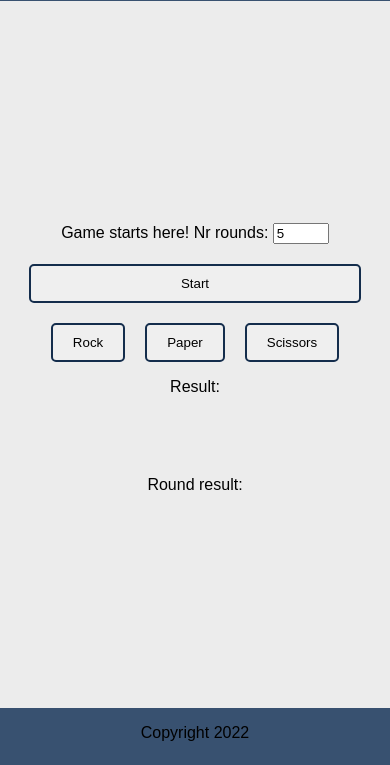
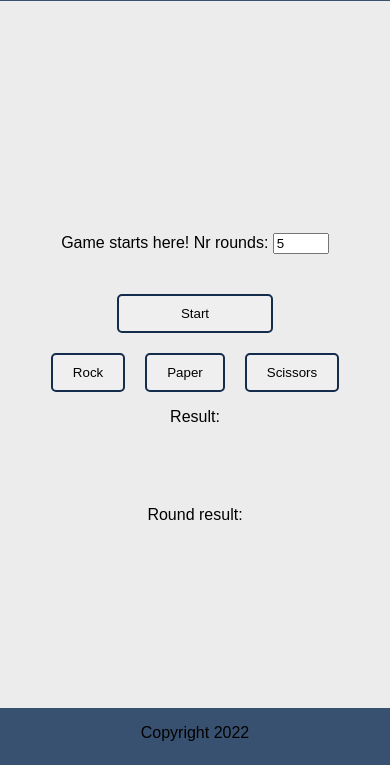
Before and after one commit to przewnic/Rock-paper-scissors, a plain HTML site: page index.html in a window 390 px wide. Shown: the part 79-844 px from the top of the page. Drawn offline with Linux system fonts and the light colour scheme; a web font is replaced by a local one.

Commit message:
Upddate styles and enhance responsiveness

```diff
--- a/index.html
+++ b/index.html
@@ -18,11 +18,13 @@
             <h1>Rock Paper Scissors</h1>
         </header>
         <div class="content">
-            <div class="container">
+            <div class="items">
                 <p id="moves"></p>
             </div>
-            <div class="container">
-                <p>Game starts here! Nr rounds: <input type="number" id="nrRounds" min="1" max="10" value="5"></p>
+            <div class="items">
+                <p>Game starts here! Nr rounds: <input type="number" id="nrRounds" min="1" max="20" value="5"></p>
+            </div>
+            <div class="items">
                 <button id="restart">Start</button>
             </div>
             <div class="items">
--- a/styles.css
+++ b/styles.css
@@ -13,18 +13,12 @@ html, body {
 
 .items {
     display: flex;
-    justify-content: center;
+    justify-content: space-around;
+    flex-wrap: wrap;
     margin-top: 20px;
 }
 
 .content {
-    min-width: 350px;
-    display: flex;
-    flex-direction: column;
-    align-items: center;
-}
-
-.container {
     display: flex;
     flex-direction: column;
     align-items: center;
@@ -38,11 +32,12 @@ button {
 }
 
 button[id="restart"] {
-    padding: 10px 150px;
+    min-width: 100px;
+    max-width: 300px;
+    width: 40vw;
 }
 
 button:hover {
-    /* border: 2px solid #9fd3c7; */
     background-color: #9fd3c7;
 }
 
```
